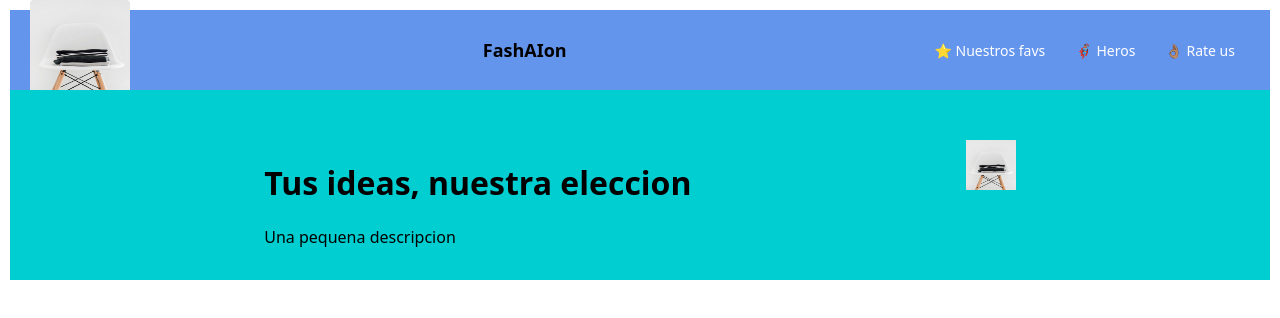
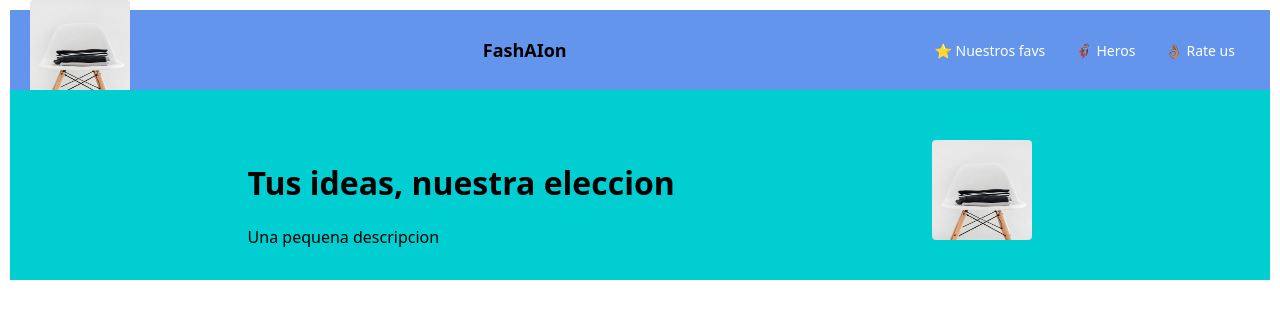
Before and after one commit to ultrasonicthomas/TEST_WEB, a plain HTML site: page index.html in a window 1280 px wide. Drawn offline with Linux system fonts and the light colour scheme.

Commit message:
Update index.html

```diff
--- a/index.html
+++ b/index.html
@@ -23,7 +23,7 @@
             <p>Una pequena descripcion</p>
             </div>
             <div class="DescriptionImagen">
-            <img src="sarah-dorweiler-fr0J5-GIVyg-unsplash.jpg" alt="Esto es el logo" height="50px" width="50px"></img>
+                <img src="sarah-dorweiler-fr0J5-GIVyg-unsplash.jpg" alt="Esto es el logo" class="logo"></img>
             </div>
         </div>
 </body>
```
